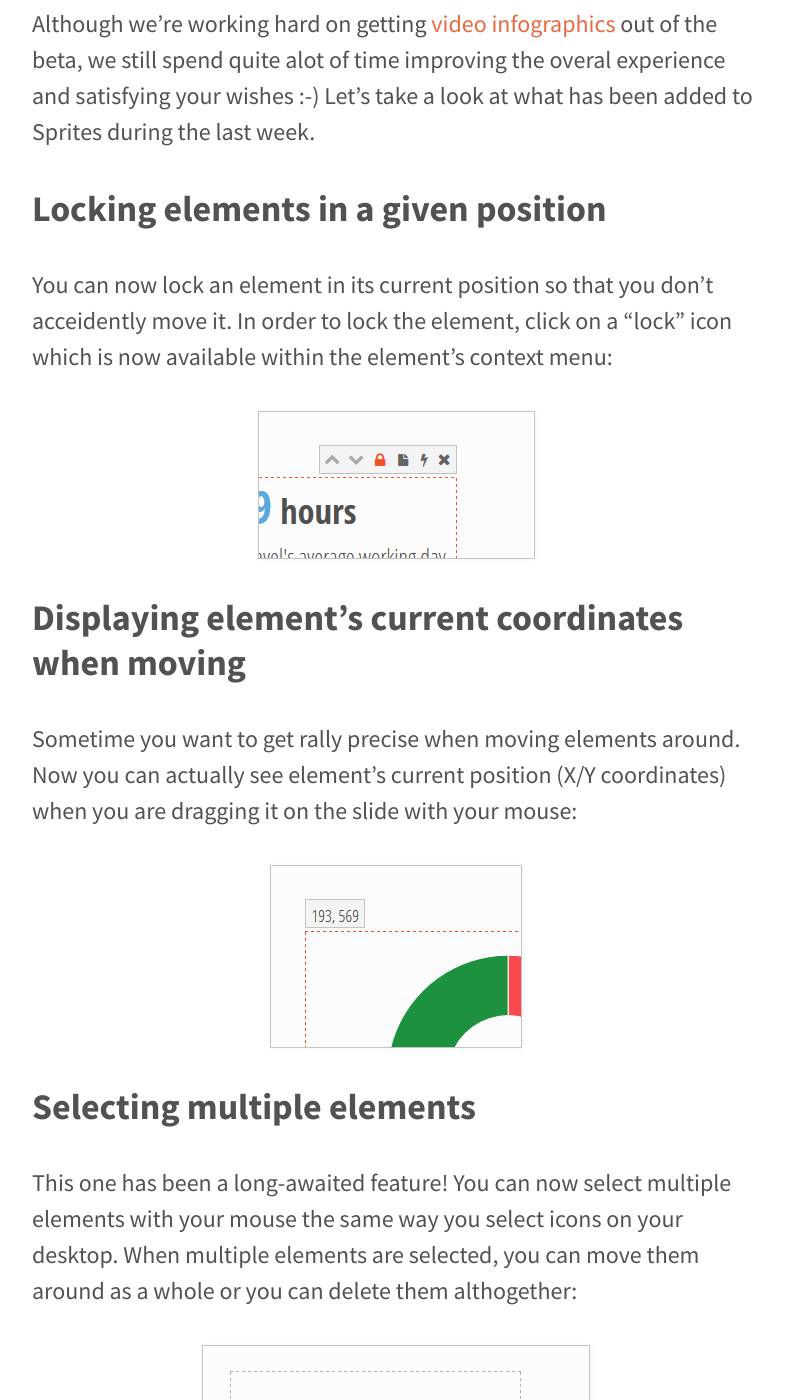
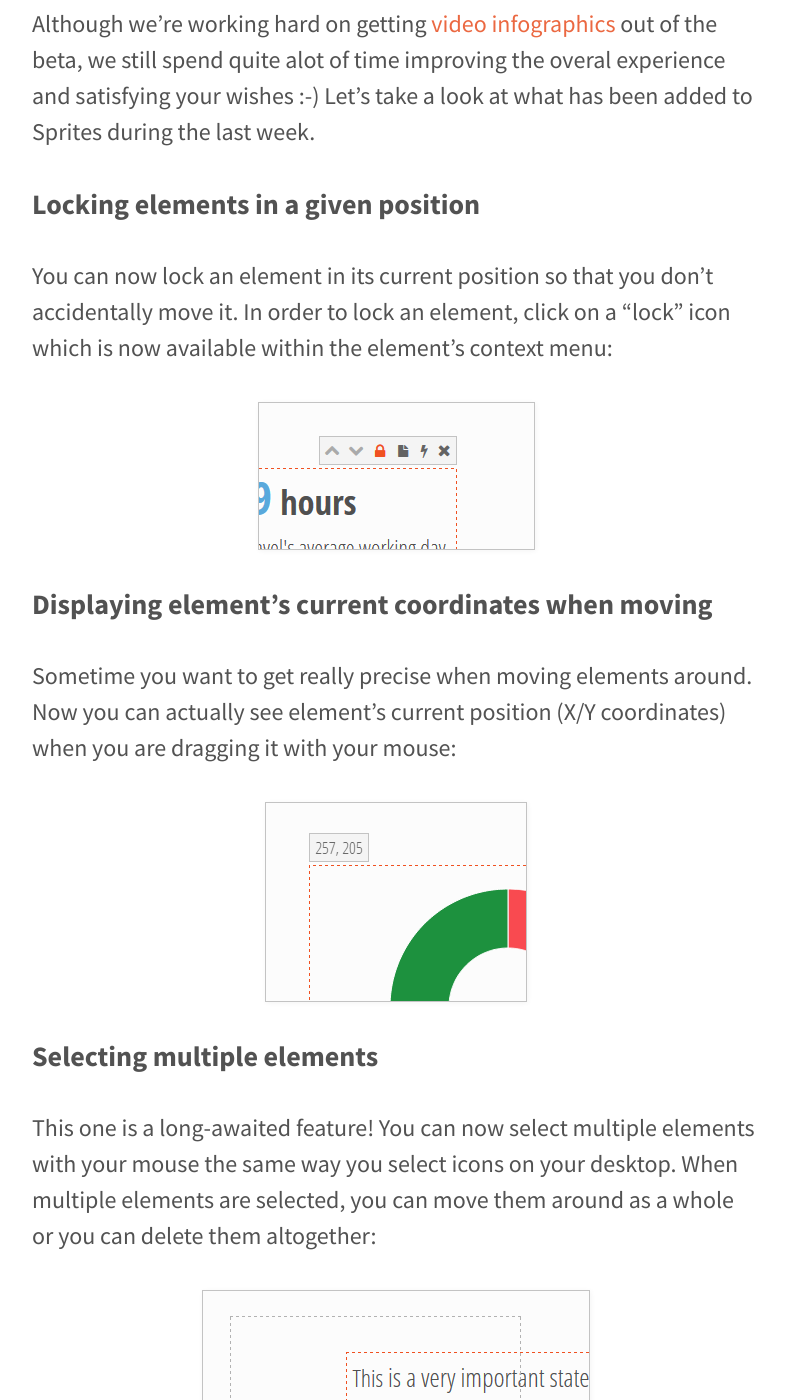
Before and after one commit to spritesapp/spritesapp.github.io, a Jekyll site: the page built from _posts/2014-10-01-latest-editor-improvements.md, in a window 1280 px wide and 1400 px high, scrolled down 354 px. Shown: the whole window, without its empty margins (244-1029 px from the left). Built offline with Jekyll 4.4.1, drawn with Linux system fonts in a browser that asks for light colours.

Commit message:
New blog post (fixes).

```diff
--- a/_posts/2014-10-01-latest-editor-improvements.md
+++ b/_posts/2014-10-01-latest-editor-improvements.md
@@ -7,31 +7,31 @@
 
 Although we're working hard on getting [video infographics](https://spritesapp.com/video) out of the beta, we still spend quite alot of time improving the overal experience and satisfying your wishes :-) Let's take a look at what has been added to Sprites during the last week.
 
-## Locking elements in a given position
+### Locking elements in a given position
 
-You can now lock an element in its current position so that you don't acceidently move it. In order to lock the element, click on a "lock" icon which is now available within the element's context menu:
+You can now lock an element in its current position so that you don't accidentally move it. In order to lock an element, click on a "lock" icon which is now available within the element's context menu:
 
 ![Locking element position](/assets/img/posts/editor-lock.png "Locking element position")
 
-## Displaying element's current coordinates when moving
+### Displaying element's current coordinates when moving
 
-Sometime you want to get rally precise when moving elements around. Now you can actually see element's current position (X/Y coordinates) when you are dragging it on the slide with your mouse:
+Sometime you want to get really precise when moving elements around. Now you can actually see element's current position (X/Y coordinates) when you are dragging it with your mouse:
 
 ![Element coordinates](/assets/img/posts/editor-coordinates.png "Element coordinates")
 
-## Selecting multiple elements
+### Selecting multiple elements
 
-This one has been a long-awaited feature! You can now select multiple elements with your mouse the same way you select icons on your desktop. When multiple elements are selected, you can move them around as a whole or you can delete them althogether:
+This one is a long-awaited feature! You can now select multiple elements with your mouse the same way you select icons on your desktop. When multiple elements are selected, you can move them around as a whole or you can delete them altogether:
 
 ![Selecting multiple elements](/assets/img/posts/editor-multi-select.png "Selecting multiple elements")
 
-## More precise font size selection
+### More precise font size selection
 
 When editing text, it's sometimes hard to match the font size among multiple blocks using the "Font size" slider. As part of the latest update you can see what's the current font size being selected for a given text:
 
 ![Text font size](/assets/img/posts/editor-font-size.png "Text font size")
 
-## Various sizes for Events element
+### Various sizes for Events element
 
 The Events element gained an improvement: you can now specify its relative size using the radio buttons:
 
```
Also changed, not shown: other parts of _posts/2014-10-01-latest-editor-improvements.md (+2 -0 lines), assets/img/posts/editor-coordinates.png, assets/img/posts/editor-font-size.png.
